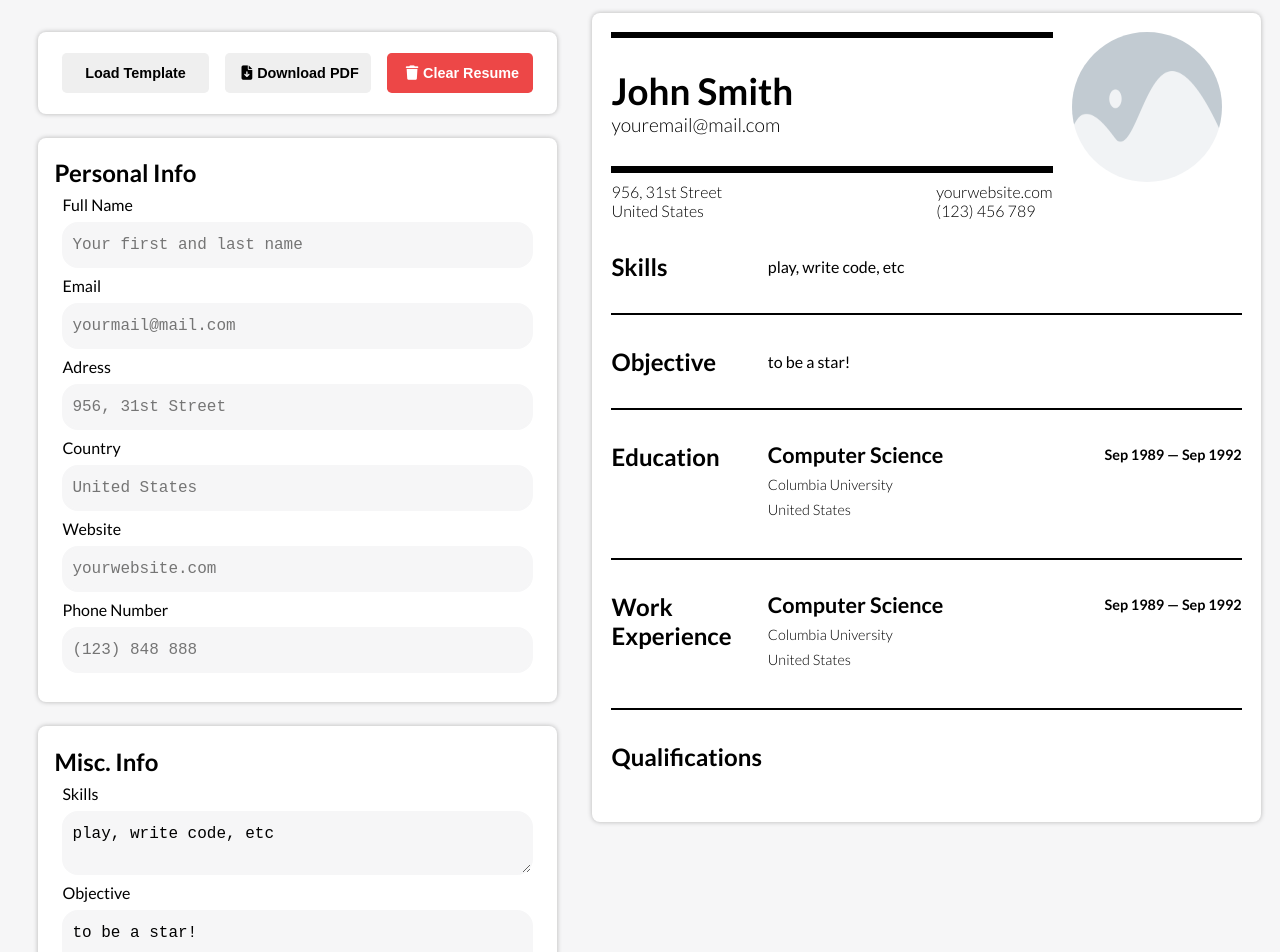
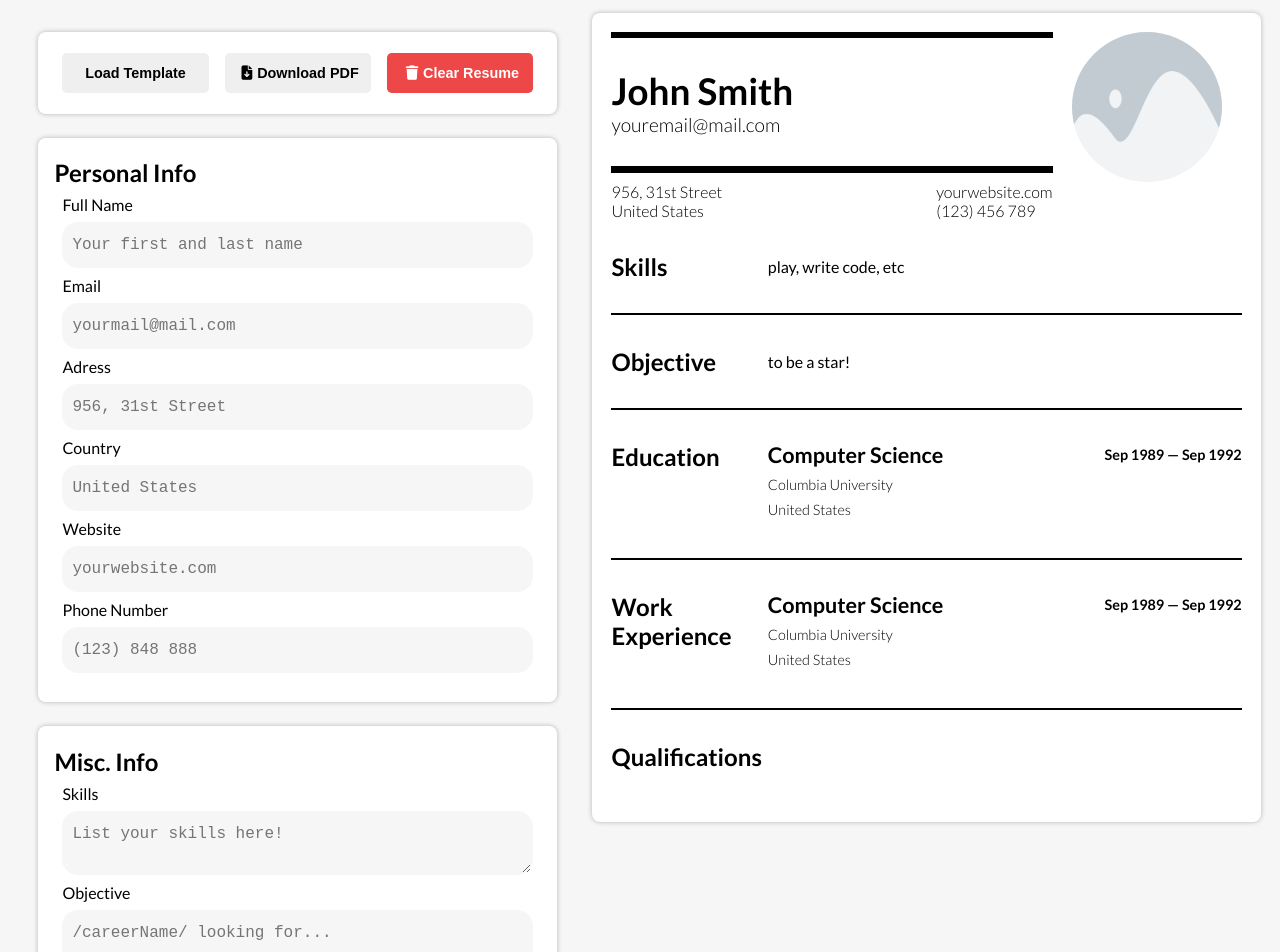
Before and after one commit to Quazf1x/CV-ApplicationV2, a React (Vite) app: page / in a window 1280 px wide. Shown: the top 952 px of the page. Built offline with nearby package versions, Linux system fonts and the light colour scheme.

Commit message:
Ver 0.4.1 started working on jobs

```diff
--- a/src/App.jsx
+++ b/src/App.jsx
@@ -13,6 +13,7 @@ function App() {
   const [personalInfo, changePersonalInfo] = useState(data.personalInfo);
   const [miscInfo, changeMiscInfo] = useState(data.miscInfo);
   const [educations, changeEducations] = useState(data.educations);
+  const [jobExperiences, changeJobExperiences] = useState(data.jobExperiences);
 
   const handleNewEducation = (educationObject) => {
     changeEducations(educations.concat(educationObject));
@@ -39,9 +40,9 @@ function App() {
       <section id='input-section'>
         <ButtonArea/>
         <PersonalInfo inputData={inputData.personalInfo} handleChange={handlePersonalInfo}/>
-        <MiscInfo infoState={miscInfo} handleChange={handleMiscInfo}/>
+        <MiscInfo handleChange={handleMiscInfo}/>
         <EducationInfo inputData={inputData.education} infoState={educations} handleRemoval={removeEducation} handleChange={handleNewEducation}/>
-        <EducationInfo inputData={inputData.education} infoState={educations} handleRemoval={removeEducation} handleChange={handleNewEducation}/>
+        <EducationInfo inputData={inputData.jobExperience} infoState={educations} handleRemoval={removeEducation} handleChange={handleNewEducation}/>
       </section>
       <section id='preview-section' className='pretty-background'>
         <GeneralInfo infoState={personalInfo} />
--- a/src/assets/components/inputComponents/miscInfo.jsx
+++ b/src/assets/components/inputComponents/miscInfo.jsx
@@ -1,12 +1,12 @@
 import React, { Component } from "react";
 import TextArea from "./re-usables/textAreaField";
 
-function MiscInfo({infoState, handleChange}) {
+function MiscInfo({handleChange}) {
   return(
     <div  className="input-section-padding pretty-background">
       <h1>Misc. Info</h1>
-      <TextArea id="skills" value={infoState.skills} handleChange={handleChange} dataKey="skills" label="Skills" placeholder="List your skills here!"/>
-      <TextArea id="objective" value={infoState.objective} handleChange={handleChange} dataKey="objective" label="Objective" placeholder="/careerName/ looking for..."/>
+      <TextArea id="skills" handleChange={handleChange} dataKey="skills" label="Skills" placeholder="List your skills here!"/>
+      <TextArea id="objective" handleChange={handleChange} dataKey="objective" label="Objective" placeholder="/careerName/ looking for..."/>
     </div>
   )
 }
--- a/src/assets/components/inputComponents/re-usables/inputGroup.jsx
+++ b/src/assets/components/inputComponents/re-usables/inputGroup.jsx
@@ -12,6 +12,7 @@ function InputsGroup({arrayData, handleChange}) {
       {element.map(subField => {
         return <InputField
           key={subField.key}
+          maxLength={subField.maxLength}
           id={subField.id}
           label={subField.label}
           dataKey={subField.dataKey}
@@ -22,6 +23,7 @@ function InputsGroup({arrayData, handleChange}) {
     :
     <InputField
     key={element.key}
+    maxLength={element.maxLength}
     id={element.id}
     label={element.label}
     dataKey={element.dataKey}
--- a/src/assets/components/inputComponents/re-usables/textAreaField.jsx
+++ b/src/assets/components/inputComponents/re-usables/textAreaField.jsx
@@ -1,6 +1,6 @@
 import React, { Component } from "react";
 
-function TextArea({id, dataKey, value, label, handleChange, placeholder}) {
+function TextArea({id, dataKey, label, handleChange, placeholder}) {
 
   return (
   <div className="input-container">
@@ -8,7 +8,6 @@ function TextArea({id, dataKey, value, label, handleChange, placeholder}) {
     <textarea
     id={id}
     data-key={dataKey}
-    value={value}
     onChange={handleChange}
     placeholder={placeholder}/>
   </div>
--- a/src/data.js
+++ b/src/data.js
@@ -22,6 +22,16 @@ const data = {
       endDate: 'Sep 1992',
       contry: 'United States',
       id: uuidv4(),
+    }],
+
+    jobExperiences: [{
+      jobTitle: 'Computer Science',
+      companyName: 'Columbia University',
+      companyStart: 'Sep 1989',
+      companyEnd: 'Sep 1992',
+      companyLocation: 'United States',
+      companyDescription: '...',
+      id: uuidv4(),
     }]
   }
 
--- a/src/inputData.js
+++ b/src/inputData.js
@@ -80,6 +80,7 @@ const inputData = {
         dataKey: 'startDate',
         label: 'Start Date',
         placeholder: '01.01.2000',
+        maxLength: 10,
         key: uuidv4()
       },
 
@@ -88,6 +89,7 @@ const inputData = {
         dataKey: 'endDate',
         label: 'End Date',
         placeholder: '01.01.2004',
+        maxLength: 10,
         key: uuidv4()
       },
     ],
@@ -99,7 +101,64 @@ const inputData = {
       placeholder: 'United States',
       key: uuidv4()
     }
+  ],
+
+  jobExperience: [
+    {
+      id: 'job-title',
+      dataKey: 'jobTitle',
+      label: 'Job title',
+      placeholder: 'UX/UI Designer',
+      key: uuidv4()
+    },
+
+    {
+      id: 'company-name',
+      dataKey: 'companyName',
+      label: 'Company Name',
+      placeholder: 'ItTech inc',
+      key: uuidv4()
+    },
+
+    [
+      {
+        id: 'company-start',
+        dataKey: 'companyStart',
+        label: 'Start Date',
+        placeholder: '01.01.2006',
+        maxLength: 10,
+        key: uuidv4()
+      },
+
+      {
+        id: 'company-end',
+        dataKey: 'companyEnd',
+        label: 'End Date',
+        placeholder: '06.06.2009',
+        maxLength: 10,
+        key: uuidv4()
+      }
+    ],
+
+    {
+      id: 'company-location',
+      dataKey: 'companyLocation',
+      label: 'Location',
+      placeholder: 'Los Angeles city, United States',
+      key: uuidv4()
+    },
+
+    {
+      id: 'company-description',
+      dataKey: 'companyDescription',
+      label: 'Description',
+      placeholder: 'ItTech inc',
+      maxLength: 100,
+      key: uuidv4()
+    }
   ]
 }
 
+
+
 export { inputData};
```
